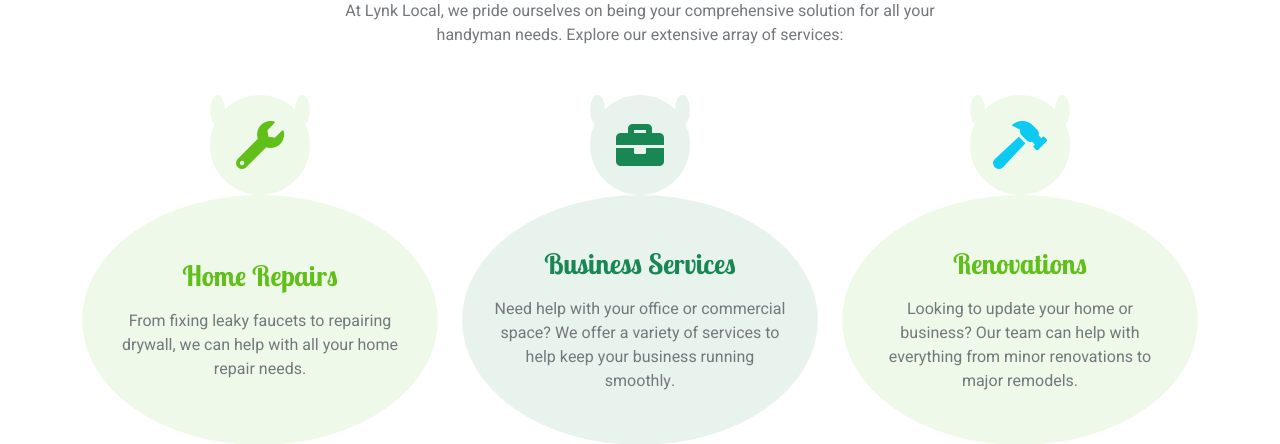
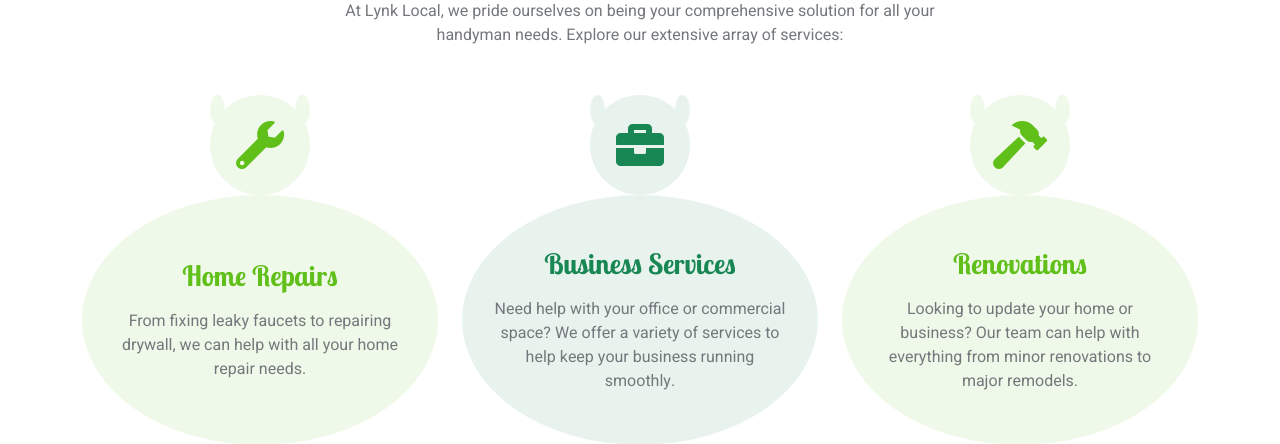
Before and after one commit to IslamKolade/Lynk_Local, a Django app: page / in a window 1280 px wide. Shown: the part 1405-1849 px from the top of the page. Run offline with Django 4.2, Linux system fonts and the light colour scheme; data comes from the database, SQL or seed files in the repository; some libraries are stand-ins or nearby versions.

Commit message:
Changed Renovations Hammer Icon Under Services to bg-primary

```diff
--- a/core/templates/index.html
+++ b/core/templates/index.html
@@ -190,7 +190,7 @@
                       <div class="facility-item">
                           <div class="facility-icon bg-primary">
                               <span class="bg-primary"></span>
-                              <i class="fa fa-hammer fa-3x text-info"></i>
+                              <i class="fa fa-hammer fa-3x text-primary"></i>
                               <span class="bg-primary"></span>
                           </div>
                           <div class="facility-text bg-primary">
```
